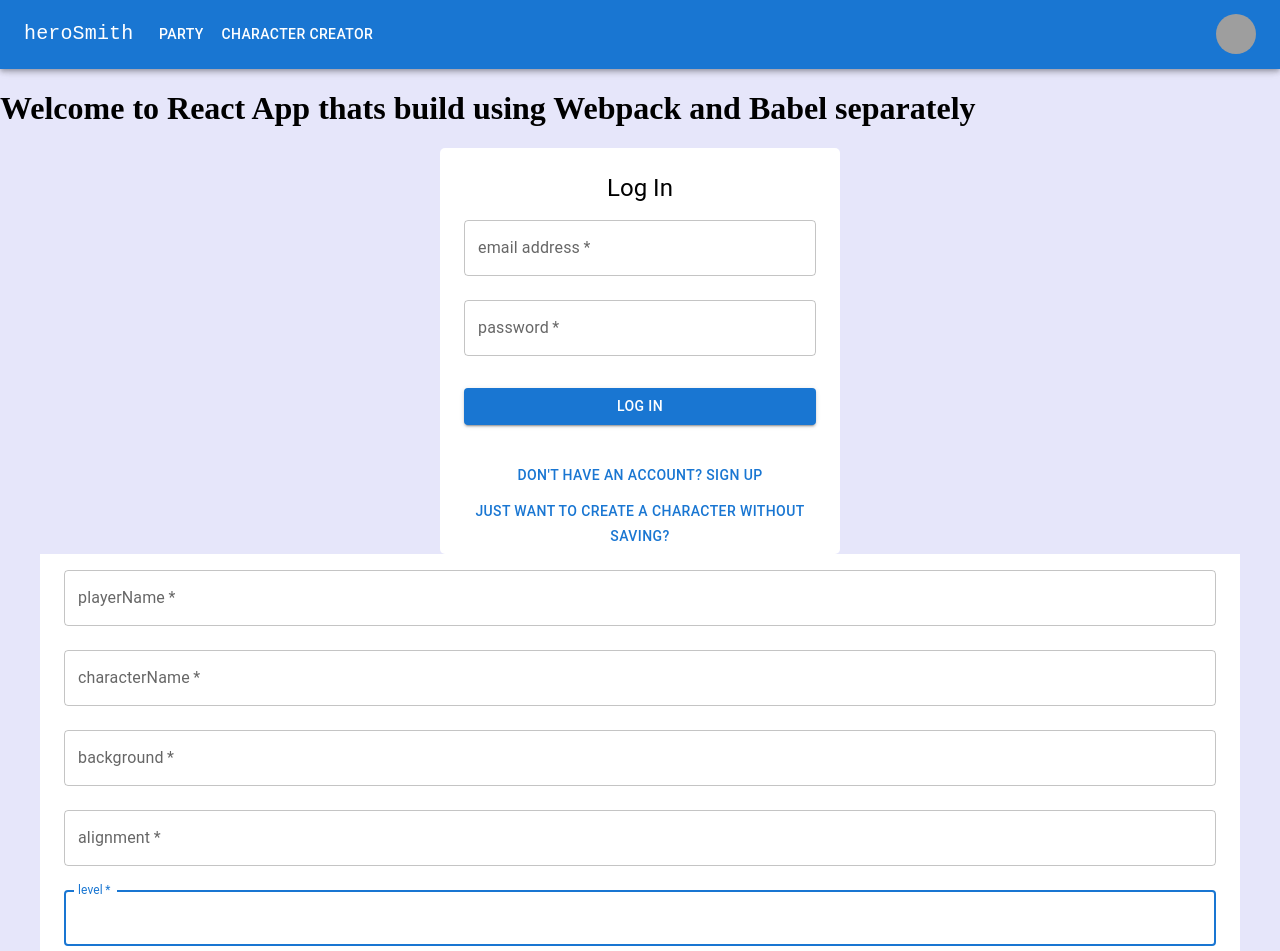
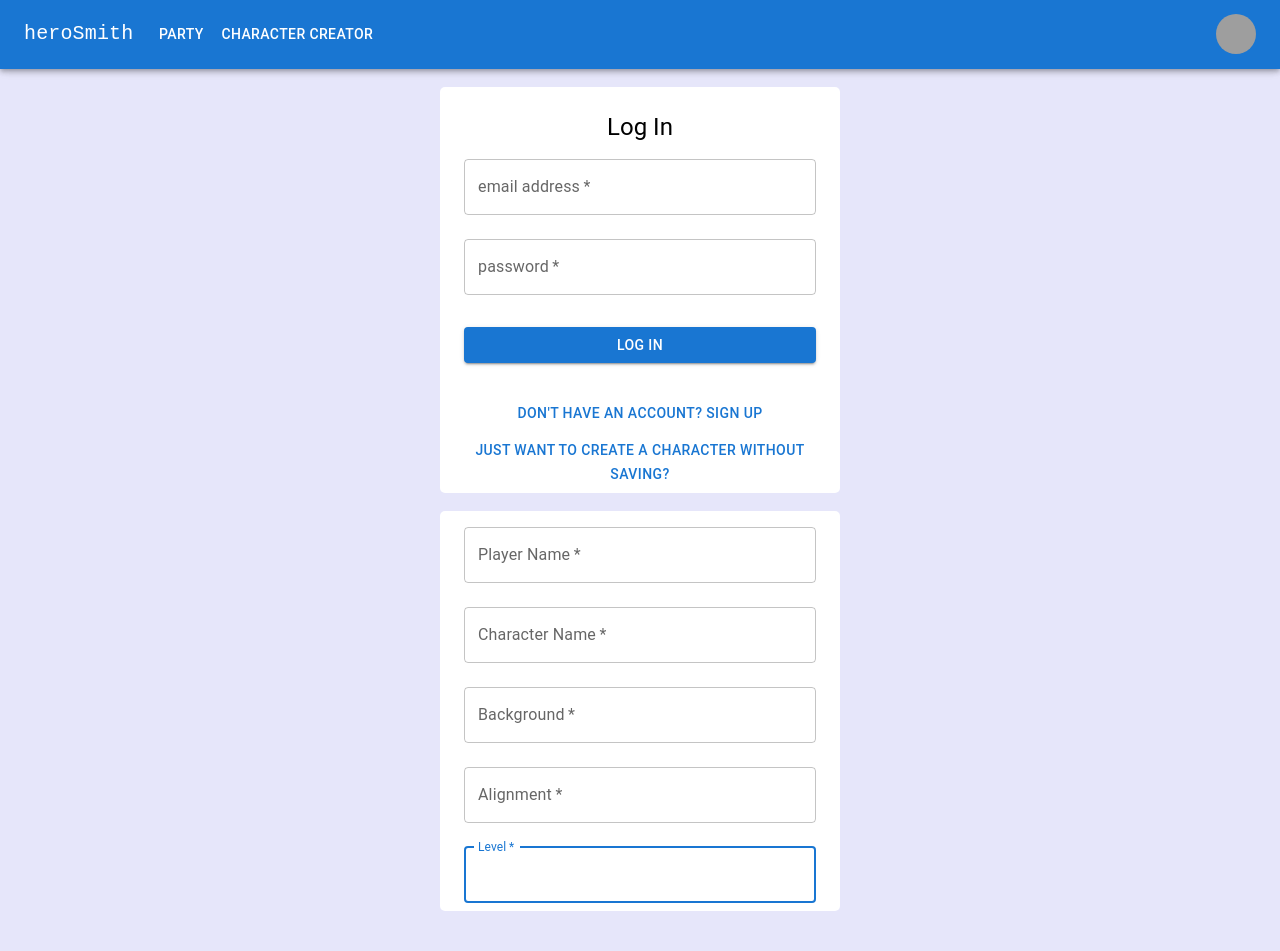
Before and after one commit to mcmcgowan/hero-smith, a React app: page / in a window 1280 px wide. Shown: the top 951 px of the page. After the commit the page ends 911 px from the top, so only its background shows below. Built offline with nearby package versions, Linux system fonts and the light colour scheme; grey boxes are pictures that could not be loaded.

Commit message:
fixed labels for text fields and spaced out components that will later become pages

```diff
--- a/src/client/App.jsx
+++ b/src/client/App.jsx
@@ -7,10 +7,9 @@ const App = () =>{
     return (
         <div>
             <NavBar />
-            <h1>
-                Welcome to React App thats build using Webpack and Babel separately
-            </h1>
+            <br />
             <LogIn />
+            <br />
             <BasicInfo />
         </div>
     )
--- a/src/client/components/BasicInfo.jsx
+++ b/src/client/components/BasicInfo.jsx
@@ -4,13 +4,20 @@ import {TextField, Container, Typography, Box, Button} from '@mui/material';
 const BasicInfo = () => {
 
     return(
-        <Container sx={{backgroundColor: 'white'}}>
+        <Container sx={{
+            display: 'flex',
+            flexDirection: 'column',
+            alignItems: 'center',
+            backgroundColor: 'white',
+            width: '400px',
+            borderRadius: '5px',
+        }}>
             <TextField
                 margin="normal"
                 required
                 fullWidth
                 id="playerName"
-                label="playerName"
+                label="Player Name"
                 name="playerName"
                 autoComplete="playerName"
                 autoFocus
@@ -20,7 +27,7 @@ const BasicInfo = () => {
                 required
                 fullWidth
                 id="characterName"
-                label="characterName"
+                label="Character Name"
                 name="characterName"
                 autoComplete="characterName"
                 autoFocus
@@ -30,7 +37,7 @@ const BasicInfo = () => {
                 required
                 fullWidth
                 id="background"
-                label="background"
+                label="Background"
                 name="background"
                 autoComplete="background"
                 autoFocus
@@ -40,7 +47,7 @@ const BasicInfo = () => {
                 required
                 fullWidth
                 id="alignment"
-                label="alignment"
+                label="Alignment"
                 name="alignment"
                 autoComplete="alignment"
                 autoFocus
@@ -50,7 +57,7 @@ const BasicInfo = () => {
                 required
                 fullWidth
                 id="level"
-                label="level"
+                label="Level"
                 name="level"
                 autoComplete="level"
                 autoFocus
```
